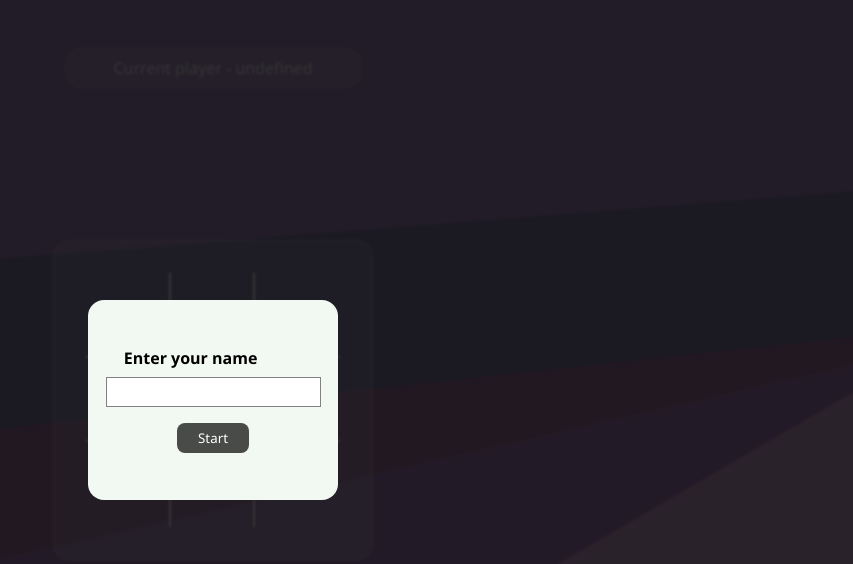
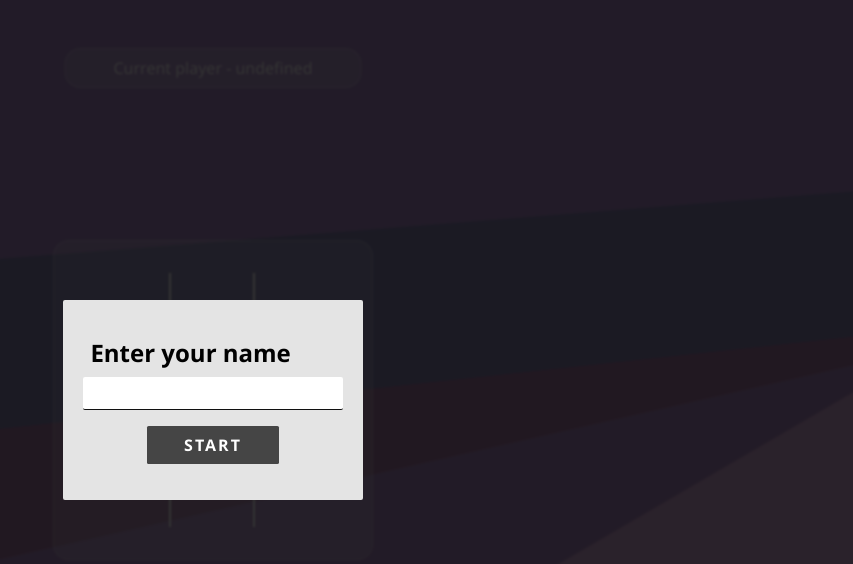
Before and after one commit to Akash1000x/RealTime-Tic-Tac-Toe-Game, a website: page public/index.html in a window 1280 px wide. Shown: the whole page, without its empty margins (427-1280 px from the left). Drawn offline with nearby package versions, Linux system fonts and the light colour scheme; no server answers.

```diff
--- a/public/style.css
+++ b/public/style.css
@@ -142,35 +142,35 @@
   align-items: center;
   background-color: rgba(0, 0, 0, 0.801);
   backdrop-filter: blur(1px);
-  /* opacity: 1; */
   z-index: 5;
 }
 
 .user-name > div{
-  border-radius: 1rem;
+  border-radius: 2px;
   display: flex;
   flex-direction: column;
   justify-content: center;
   align-items: center;
-  background-color: rgb(242, 248, 242);
-  backdrop-filter: blur(10px);
+  background-color: #e4e4e4;
   height: 200px;
-  width: 250px;
-  /* border: 1px solid rgba(0, 0, 0, 0.425); */
-
+  width: 300px;
 }
 
 label{
+  font-size: 1.5rem;
   font-weight: 700;
   margin-right: 2.8rem;
 }
 #name{
   border: none;
-  border: 1px solid rgba(0, 0, 0, 0.493);
-  /* border-radius: 10px; */
+  border-radius: 2px;
+  border-bottom: 1px solid rgba(0, 0, 0, 0.938);
   padding: 5px;
   padding-left: 10px;
   margin-top: .5rem;
+  font-size: 1rem;
+  font-weight: 700;
+  letter-spacing: 1px;
 }
 
 #name:focus {
@@ -179,19 +179,23 @@
 
 #btn2{
   border: none;
-  padding: .4rem 1.3rem;
+  padding: .5rem 2.3rem;
   margin-top: 1rem;
   background-color: rgba(0, 0, 0, 0.699);
   cursor: pointer;
   color: white;
-  border-radius: 0.5rem;
+  border-radius: 0.1rem;
+  font-size: 1rem;
+  font-weight: 700;
+  letter-spacing: 2px;
+  text-transform: uppercase;
+  transition: all .2s linear;
 }
 #btn2:hover{
-  background-color: rgba(0, 0, 0, 0.76);
+  background-color: rgba(0, 0, 0, 0.877);
 }
 .hide{
   z-index: -10;
-  /* opacity: 0; */
 }
 
 
```
